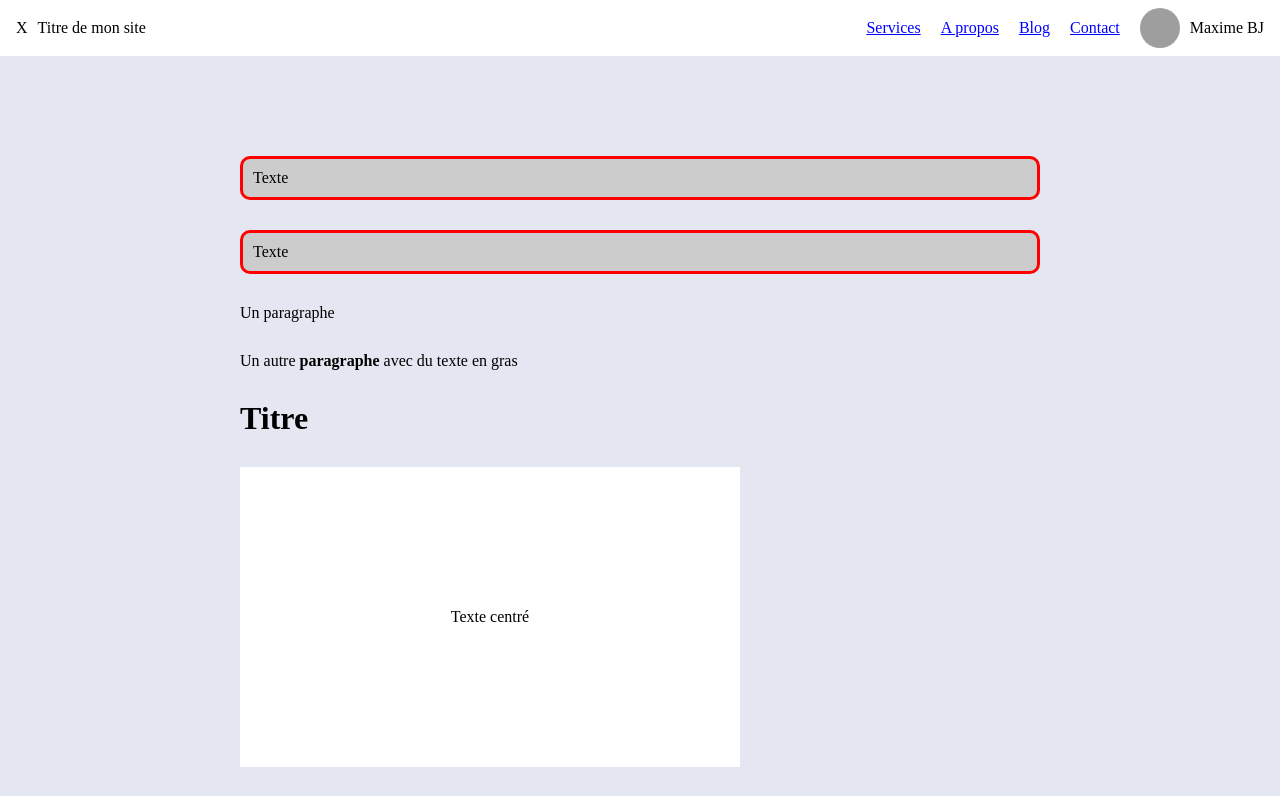
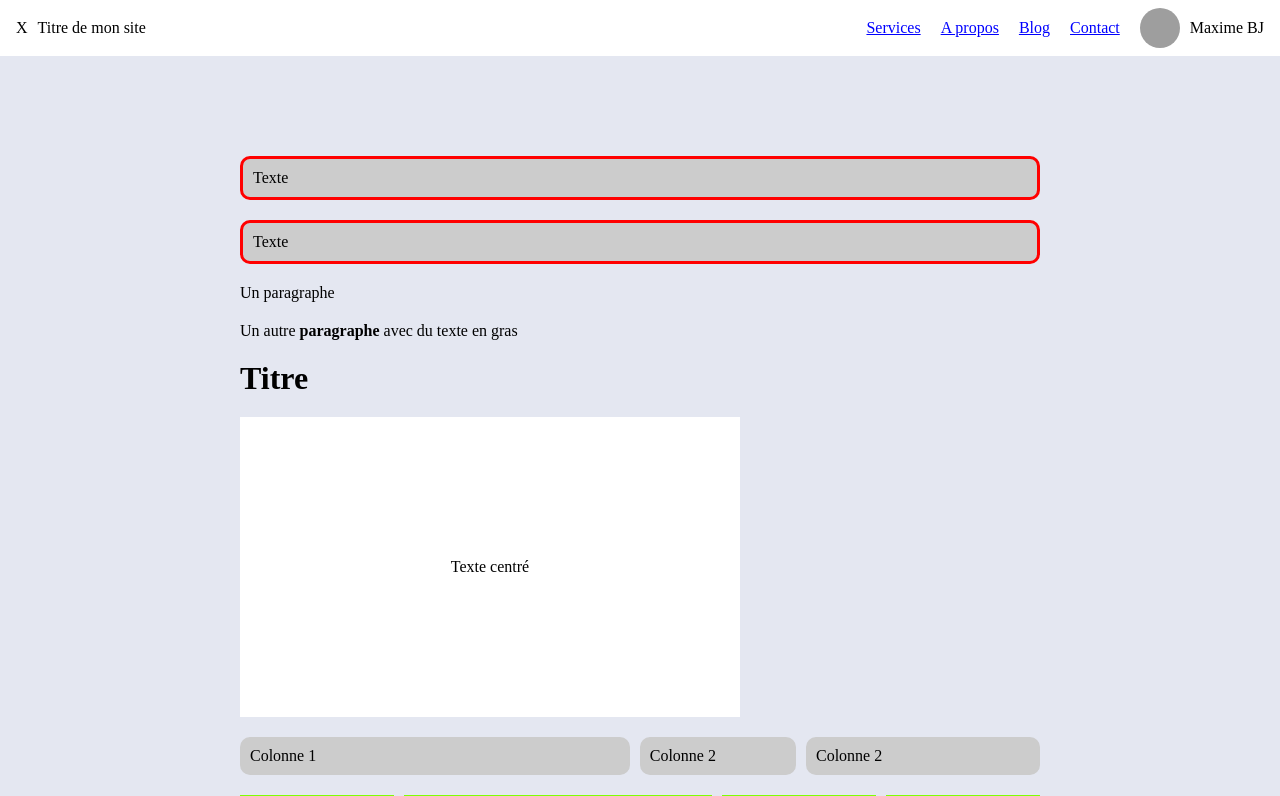
Before and after one commit to maximebj/itiz, a React (Vite) app: page / in a window 1280 px wide. Shown: the top 796 px of the page. Built offline with nearby package versions, Linux system fonts and the light colour scheme; grey boxes are pictures that could not be loaded; the HTML template or start-up script is replaced by a standard one.

Commit message:
introduced stack component

```diff
--- a/src/App.jsx
+++ b/src/App.jsx
@@ -1,6 +1,7 @@
 import Section from "./components/section";
 import Header from "./components/header";
 import { Columns, Column } from "./components/columns";
+import Stack from "./components/stack";
 
 function App() {
   return (
@@ -8,6 +9,7 @@ function App() {
       <Header />
 
       <Section type="neutral">
+        <Stack gap="small">
           <div className="block">Texte</div>
           <div className="block">Texte</div>
           <p>Un paragraphe</p>
@@ -37,6 +39,7 @@ function App() {
             <div className="flex-simple">Item 3</div>
             <div className="flex-simple">Item 3</div>
           </div>
+        </Stack>
       </Section>
     </>
   );
--- a/src/components/section/style.css
+++ b/src/components/section/style.css
@@ -3,9 +3,6 @@
 }
 
 .section__container {
-  display: flex;
-  flex-direction: column;
-  gap: 30px;
   margin: 0 auto;
   max-width: 800px;
 }
--- /dev/null
+++ b/src/components/stack/index.jsx
@@ -0,0 +1,7 @@
+import "./style.css";
+
+export default function Stack(props) {
+  const { children, gap = "medium" } = props;
+
+  return <div className={`stack has-gap-${gap}`}>{children}</div>;
+}
--- /dev/null
+++ b/src/components/stack/style.css
@@ -0,0 +1,16 @@
+.stack {
+  display: flex;
+  flex-direction: column;
+}
+
+.stack.has-gap-small {
+  gap: 20px;
+}
+
+.stack.has-gap-medium {
+  gap: 40px;
+}
+
+.stack.has-gap-large {
+  gap: 60px;
+}
```
Lines whose indentation alone changed are shown as unchanged.
